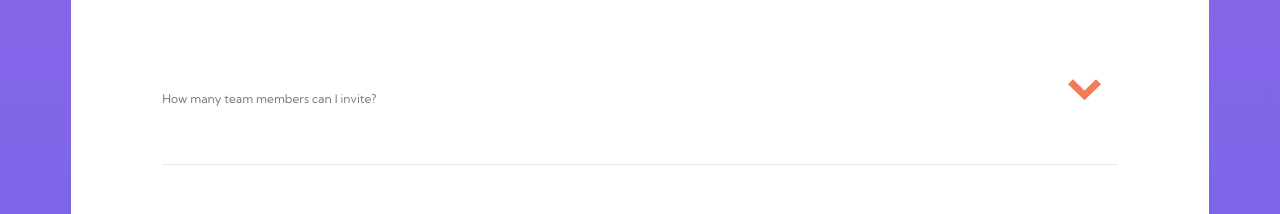
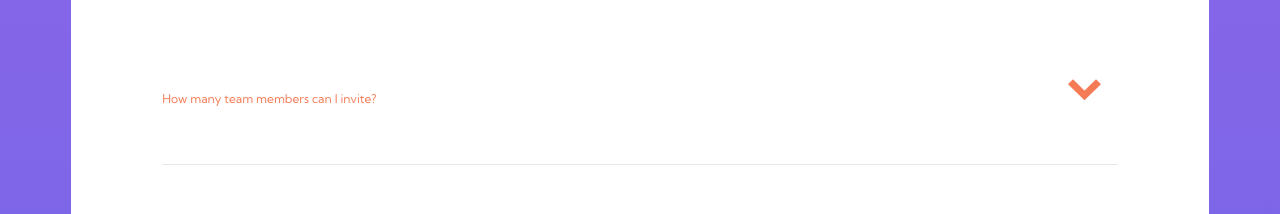
Before and after one commit to Faraja17/faq-accordian-card, a plain HTML site: page index.html in a window 1280 px wide. In both pictures the pointer is over the heading "How many team members can I invite?". Shown: the part 1416-1630 px from the top of the page. Drawn offline with Linux system fonts and the light colour scheme.

Commit message:
Added hover color

```diff
--- a/styles/index.css
+++ b/styles/index.css
@@ -64,9 +64,14 @@ details {
     margin: 0% 8%;
     border-bottom: 1px solid hsl(240, 5%, 91%);
 }
+
 details>summary {
     list-style: none;
     padding: 6% 0;
+}
+
+details>summary:hover {
+    color: hsl(14, 88%, 65%);
 }
 
 details[open] summary {
```
